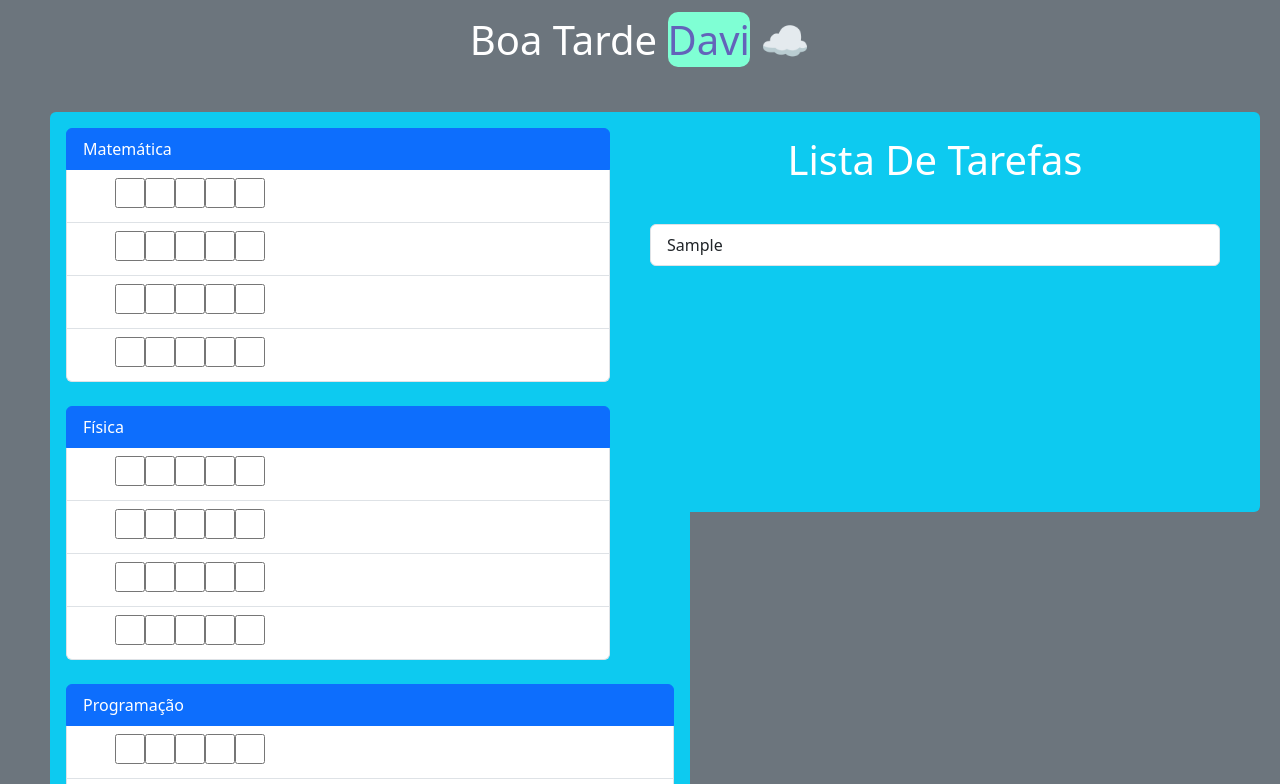
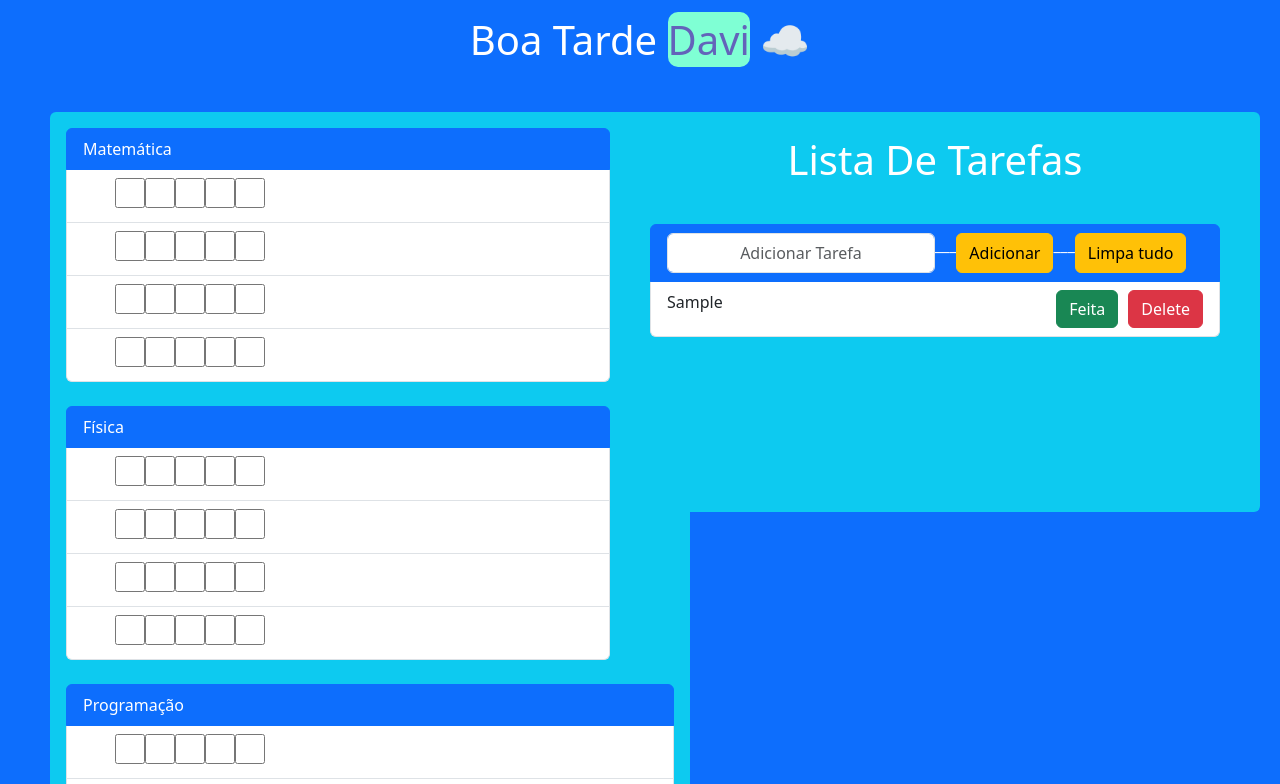
Before and after one commit to lealpontopy/Navigator-Control, a plain HTML site: page index.html in a window 1280 px wide. Both pictures are taken after typing "Sample" into the empty fields and a click on the button "Adicionar". Shown: the top 784 px of the page. Drawn offline with nearby package versions, Linux system fonts and the light colour scheme.

Commit message:
commit003

```diff
--- a/index.html
+++ b/index.html
@@ -8,23 +8,19 @@
     <link rel="stylesheet" href="style.css">
     <link rel="stylesheet" href="mobile.css">
   </head>
-  <body class="bg-secondary">
+  <body class="bg-primary">
     <h1 class="text-center mt-3 mb-5 " id="sauda"></h1>
 
     <section class="bg-info  mr-5 rounded" id="to-do-list">
         <h1 class="pt-4">Lista De Tarefas</h1>
 
-            <ol id="lista-tarefa" class="list-group">
+            <ol id="lista-tarefa" class="list-group" style="list-style-type: decimal;">
                 <li class="list-group-item active d-flex" aria-current="true">
-                    <input id="add-item-input" type="text" class="form-control w-50 text-center " id="formGroupExampleInput" placeholder="Adicionar Tarefa">
-                    <button onclick="adicionaLista()" type="button" class="btn btn-warning">Adicionar </button>
+                    <input id="add-item-input" type="text" class="form-control w-50 text-center " id="formGroupExampleInput" placeholder="Adicionar Tarefa">___
+                    <button onclick="adicionaLista()" type="button" class="btn btn-warning">Adicionar</button> ___
+                    <button onclick="limpaLista()" type="button" class="btn btn-warning pl-2">Limpa tudo</button>
                 </li>
-                <li class="list-group-item">1-</li>
-                <li class="list-group-item">2-</li>
-                <li class="list-group-item">3-</li>
-                <li class="list-group-item">4-</li>
-
-              </ol>
+            </ol>
 
 
     </section>
--- a/scripts.js
+++ b/scripts.js
@@ -12,10 +12,42 @@ else if (hora > 19 && hora < 23){
     sauda.innerHTML = "Boa Noite <span>Davi!</span> 🌜"
 }
 
-function adicionaLista(){
-    let lista = document.getElementById("lista-tarefa")
-    let add_Input = document.getElementById("add-item-input").value
-    alert(add_Input)
-    lista.innerHTML = `<li class="list-group-item">${add_Input}</li>`
+// Função para carregar as tarefas do LocalStorage
+function carregarTarefas() {
+    let lista = document.getElementById("lista-tarefa");
+    let tarefas = localStorage.getItem("tarefas"); // Pega as tarefas salvas no LocalStorage
+
+    if (tarefas) {
+        lista.innerHTML = tarefas; // Coloca as tarefas dentro do <ol>
+    }
+}
+
+// Função para adicionar tarefa
+function adicionaLista() {
+    let input = document.getElementById("add-item-input");
+    let lista = document.getElementById("lista-tarefa");
+
+    if (input.value.trim() !== "") {
+        // Cria a nova <li>
+        let novaTarefa = `<li class="list-group-item">${input.value} <button id="delete-button" type="button" class="btn float-right btn-danger">Delete</button>  <button id="delete-button" type="button" class="btn float-right btn-success">Feita</button> </li>`;
+
+        // Adiciona a nova tarefa à lista existente
+        lista.innerHTML += novaTarefa;
+
+        // Armazena as tarefas no LocalStorage
+        localStorage.setItem("tarefas", lista.innerHTML);
+
+        input.value = ""; // Limpa o campo de input
+    }
+}
+
+// Carrega as tarefas quando a página for carregada
+window.onload = carregarTarefas;
+
+
+
+function limpaLista(){
+    localStorage.clear();
+    window.location.reload()
 
 }
--- a/style.css
+++ b/style.css
@@ -31,6 +31,12 @@ input{
 }
 
 #add-item-input{
-margin-right: 10px;
+
 height: 40px;
 }
+
+#delete-button{
+    margin-left: 10px;
+    float: right;
+
+}
```
